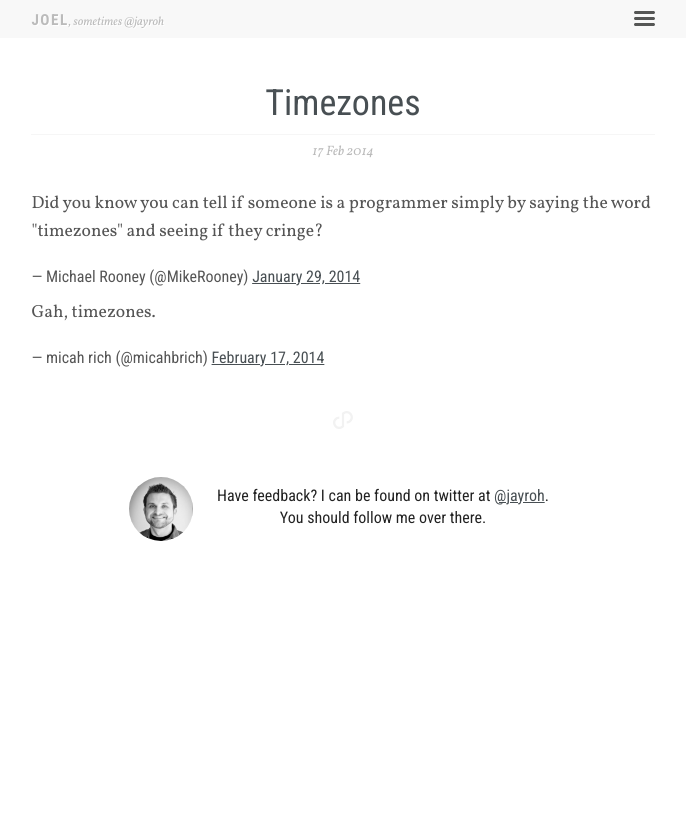
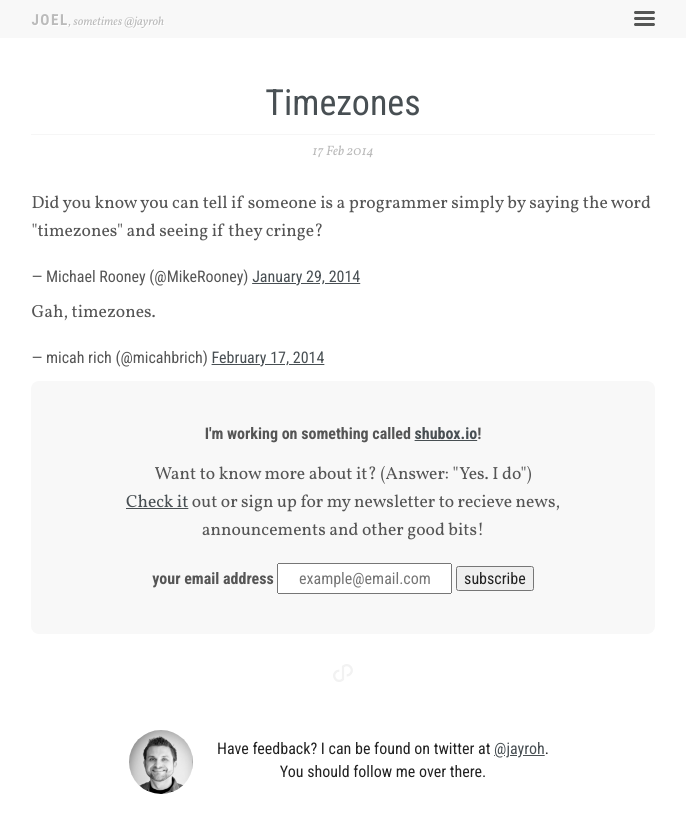
Before and after one commit to jayroh/joeloliveira.com, a Jekyll site: the page built from _posts/2014-02-17-timezones.md, in a window 1280 px wide. Shown: the top 833 px of the page, without its empty margins (297-983 px from the left). Built offline with Jekyll 4.4.1, drawn with Linux system fonts in a browser that asks for light colours; nearby versions of some CDN libraries; Markdown is read by kramdown in place of the engine named in the settings; comment, search, counter and statistics services are not loaded.

Commit message:
[JRO] Update some content mostly re:shubox
Why hide it?!

```diff
--- a/_config.yml
+++ b/_config.yml
@@ -5,6 +5,6 @@ markdown: redcarpet
 redcarpet:
   extensions: [footnotes, no_intra_emphasis, fenced_code_blocks, autolink, strikethrough, superscript, with_toc_data]
 description: >
-  I work on the web making stuff I like. I
-  live in Boston(-ish) with my wife, my son,
-  and our two english bulldogs.
+  I work on the web making stuff (like <a href="https://shubox.io?utm_source=joeloliveira&utm_medium=web&utm_campaign=sister_app">shubox</a>
+  and <a href="https://www.thredded.com">thredded</a>). I live in Boston(-ish)
+  with my wife, my son, and our two english bulldogs.
--- a/_layouts/default.html
+++ b/_layouts/default.html
@@ -74,7 +76,13 @@
           </a>
           <div class="bio">
             <h1>Hi, I'm Joel.</h1>
-            <p>I'm a software engineer in Boston. You can follow me on twitter at <a href="https://twitter.com/jayroh">@jayroh</a>. I tweet about beer, bulldogs, and writing code.</p>
+            <p>
+              I'm a software engineer in Boston. You can follow me on twitter at
+              <a href="https://twitter.com/jayroh">@jayroh</a>. I usually tweet
+              about beer, bulldogs, writing code, and sometimes building
+              <a href="https://shubox.io?utm_source=joeloliveira&utm_medium=web&utm_campaign=sister_app">shubox</a> and
+              <a href="https://www.thredded.com/" target="_blank">thredded</a>.
+            </p>
           </div>
         </div>
 
--- a/_layouts/post.html
+++ b/_layouts/post.html
@@ -4,18 +4,23 @@ layout: default
 <article>
   <h1><a href="{{ page.url }}">{{ page.title }}</a></h1>
   <h3 class="date">{{ page.date | date_to_string }}</h3>
+
   {{ content }}
 
-  {% if page.category == "shubox" %}
   <form action="//shubox.us12.list-manage.com/subscribe/post?u=a3a4a889a5f3ff0320a62c23b&amp;id=12b17c8654"
       method="post" id="mc-embedded-subscribe-form"
       name="mc-embedded-subscribe-form" class="validate shubox-signup"
       target="_blank" novalidate>
 
-    <h4>Want to know more about <a href="https://shubox.io">shubox.io</a>?</h4>
+    <h4>
+      I'm working on something called
+      <a href="https://shubox.io?utm_source=joeloliveira&utm_medium=web&utm_campaign=sister_app">shubox.io</a>!
+    </h4>
 
     <p>
-      Sign up for the newsletter to recieve news, <br>
+      Want to know more about it? (Answer: "Yes. I do")<br>
+      <a href="https://shubox.io?utm_source=joeloliveira&utm_medium=web&utm_campaign=sister_app">Check it</a>
+      out or sign up for my newsletter to recieve news, <br>
       announcements and other good bits!
     </p>
 
@@ -39,7 +44,6 @@ layout: default
       </div>
     </div>
   </form>
-  {% endif %}
 </article>
 
 <footer>
```
Also changed, not shown: other parts of _layouts/default.html (+2 -2 lines), javascripts/main-min.js (line endings or trailing spaces).
